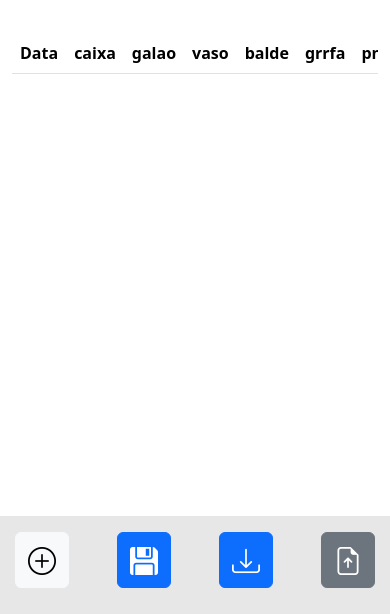
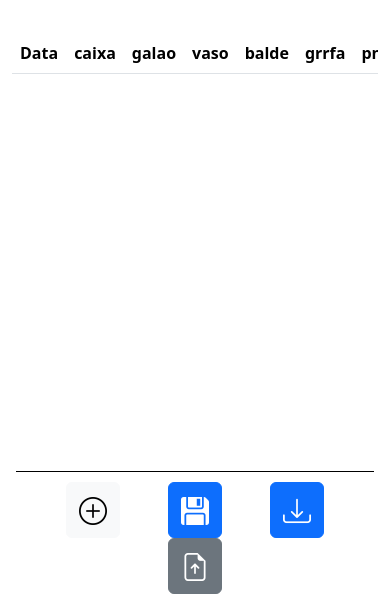
Before and after one commit to LUIZ-FELIPE3393/LUIZ-FELIPE3393.github.io, a website: page checklist/checklist.html in a window 390 px wide. Shown: the part 230-844 px from the top of the page. Drawn offline with nearby package versions, Linux system fonts and the light colour scheme; files that its build step writes are made by us from their sources; no server answers; files whose address does not match are found by name.

Commit message:
Changed button bar appearence

```diff
--- a/checklist/checklist.html
+++ b/checklist/checklist.html
@@ -57,7 +57,7 @@
           </table>
         </div>
         <div class="fixed-bottom">
-          <div class=" row gx-5 align-items-right" id="button-bar">
+          <div class=" row gx-5 align-items-center" id="button-bar">
             <div class="col-auto">
               <button id="add-checklist" name="add-checklist" class="btn btn-light" type="button">
                 <i class="bi bi-plus-circle" style="font-size: 28px;"></i>
--- a/public/css/checklist.css
+++ b/public/css/checklist.css
@@ -45,12 +45,14 @@ tr {
 }
 
 .fixed-bottom {
-    background-color: #e7e7e7;
+    background-color: var(--bs-body-bg);
     padding-top: 10px;
+    border-top: 1px solid black;
+    margin-left: 102px;
+    margin-right: 102px;
 }
 
 #button-bar {
-    border: 6px solid #e7e7e7;
     margin-bottom: 20px;
     display: flex;
     justify-content: center;
@@ -76,3 +78,24 @@ tr {
 body {
     background-color: var(--bs-body-bg);
 }
+
+@media all and (min-width:720px) and (max-width: 920px) {
+    .fixed-bottom {
+        margin-left: 64px;
+        margin-right: 16px;
+    }
+}
+
+@media all and (min-width:520px) and (max-width: 720px) {
+    .fixed-bottom {
+        margin-left: 32px;
+        margin-right: 32px;
+    }
+}
+
+@media all and (min-width:0px) and (max-width: 520px) {
+    .fixed-bottom {
+        margin-left: 16px;
+        margin-right: 16px;
+    }
+}
```
